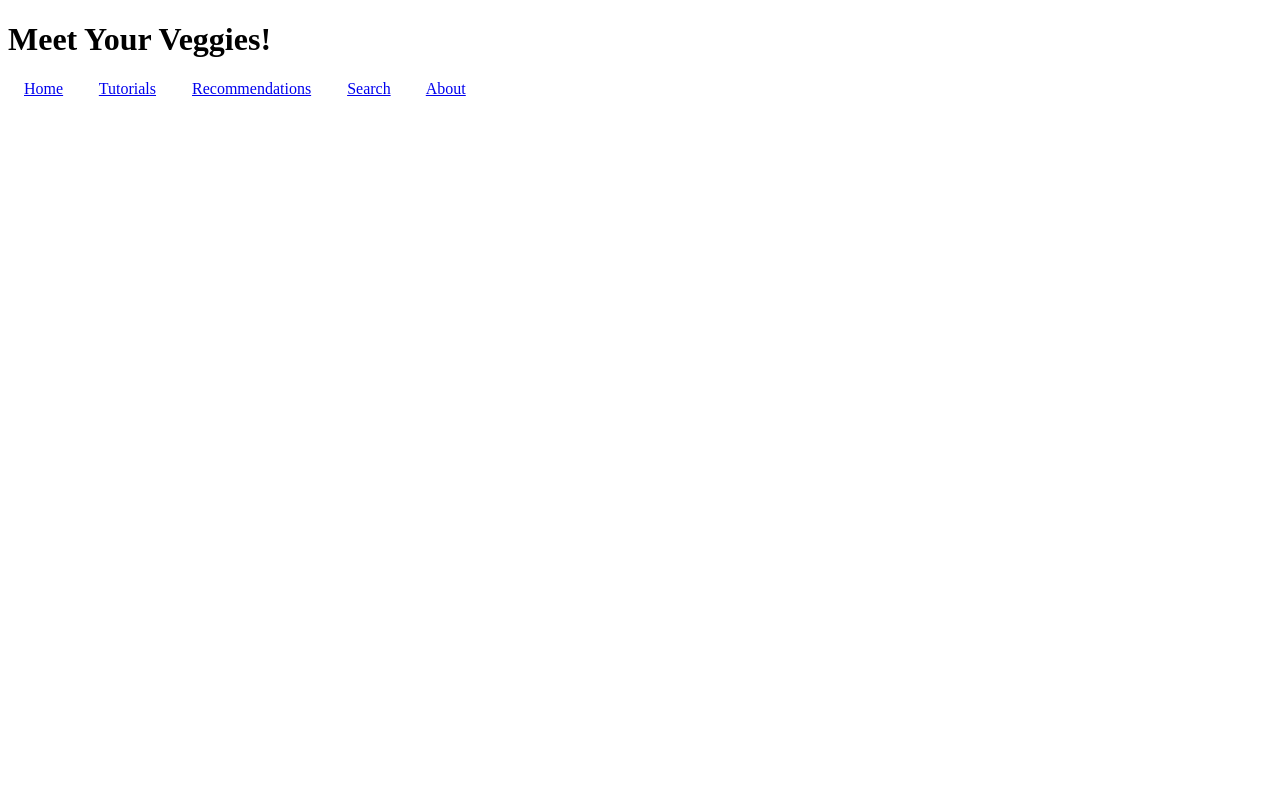
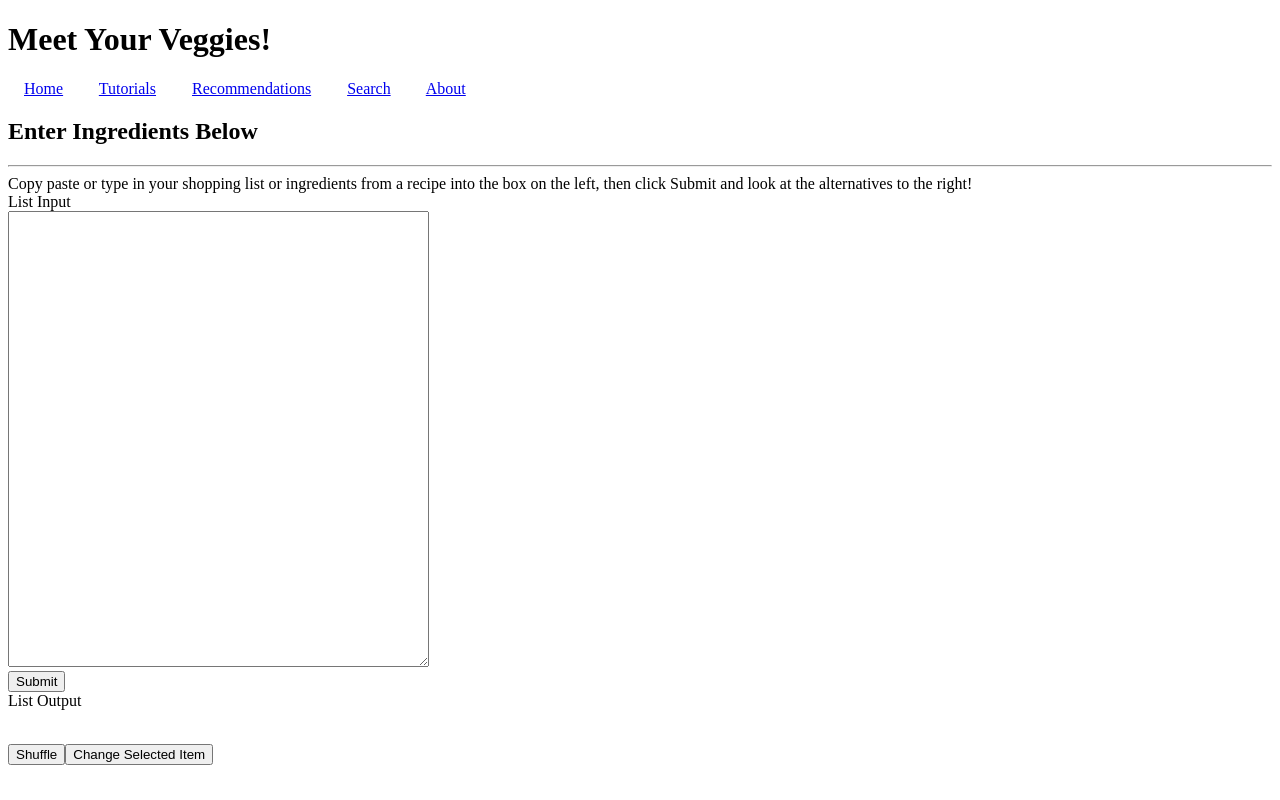
Before and after one commit to adkrueger/MeetYourVeggies_hifi, a plain HTML site: page rec_list.html in a window 1280 px wide. Drawn offline with nearby package versions, Linux system fonts and the light colour scheme.

Commit message:
finished recommendation list page

```diff
--- a/rec_list.html
+++ b/rec_list.html
@@ -16,5 +16,31 @@
         $("#navbar").load("navbar.html");
       });
     </script>
+
+    <h2 class="header">Enter Ingredients Below</h2>
+    <hr />
+    <span
+      >Copy paste or type in your shopping list or ingredients from a recipe
+      into the box on the left, then click Submit and look at the alternatives
+      to the right!</span
+    >
+    <div id="list_grid">
+      <div id="list_input">
+        <label>List Input</label>
+        <br />
+        <textarea id="input" rows="30" cols="50"></textarea>
+        <br />
+        <button>Submit</button>
+      </div>
+
+      <div id="list_output">
+        <label>List Output</label>
+        <ol id="output">
+          <!-- will use JS to add output here once users can actually type stuff in and hit Submit -->
+        </ol>
+        <br />
+        <button>Shuffle</button><button>Change Selected Item</button>
+      </div>
+    </div>
   </body>
 </html>
```
Also changed, not shown: tutorials.html (+0 -8 lines).
